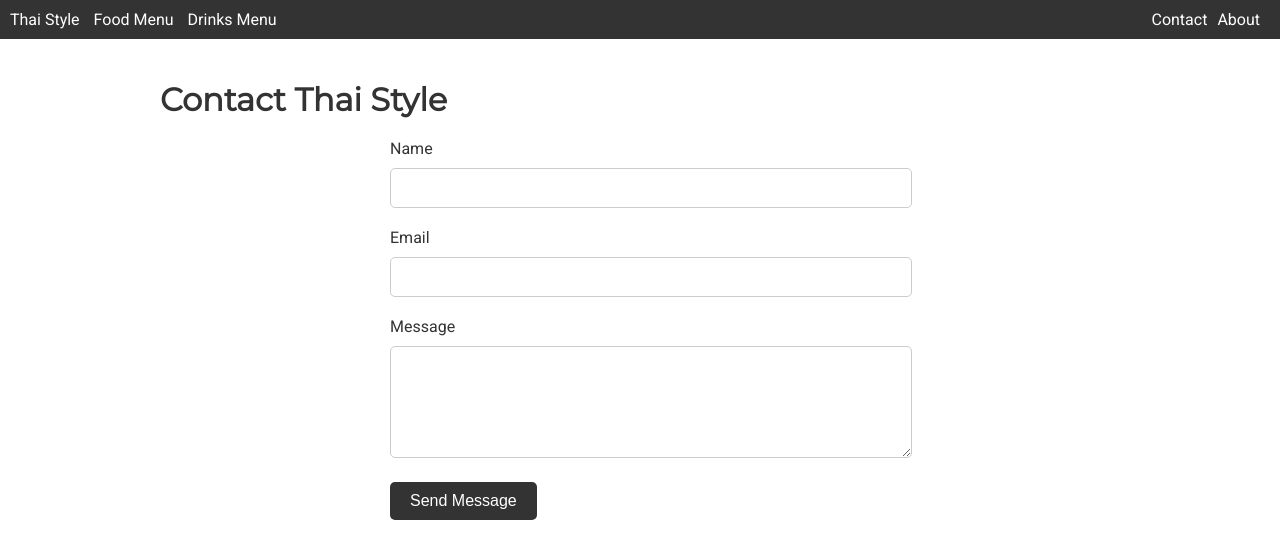
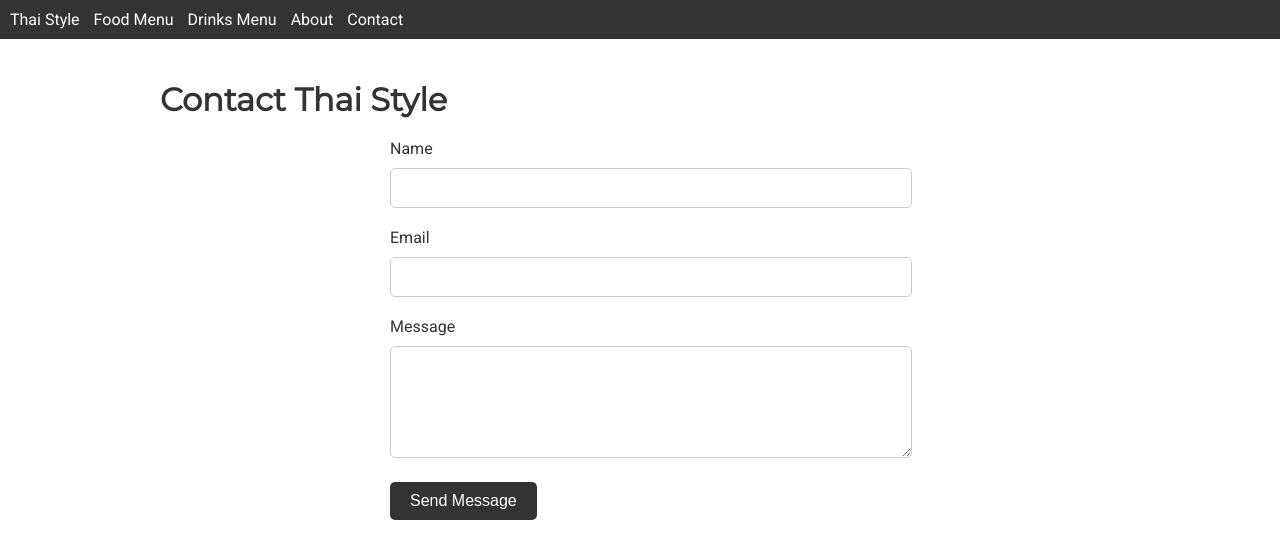
Before and after one commit to jaspaulchander/website, a plain HTML site: page contact.html in a window 1280 px wide. Shown: the top 557 px of the page. Drawn offline with Linux system fonts and the light colour scheme.

Commit message:
Add files via upload

```diff
--- a/contact.html
+++ b/contact.html
@@ -11,8 +11,8 @@
         <a href="index.html">Thai Style</a>
         <a href="menu.html">Food Menu</a>
         <a href="drinks.html">Drinks Menu</a>
-        <a style="float:right" href="about.html">About</a>
-        <a style="float:right" href="contact.html">Contact</a>
+        <a href="about.html">About</a>
+        <a href="contact.html">Contact</a>
     </div>
     <div class="container">
         <h1>Contact Thai Style</h1>
```
Also changed, not shown: about.html (+1 -1 lines), drinks.html (+1 -1 lines), index.html (+1 -1 lines), menu.html (+1 -1 lines).
